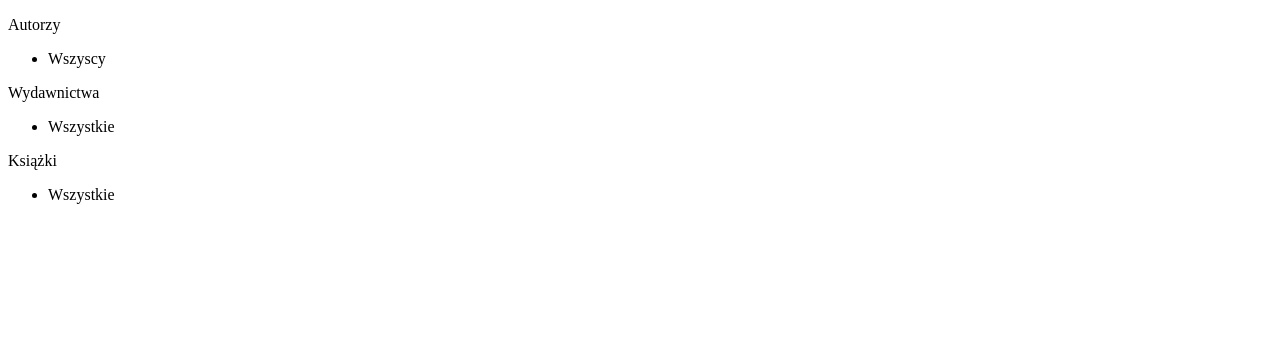
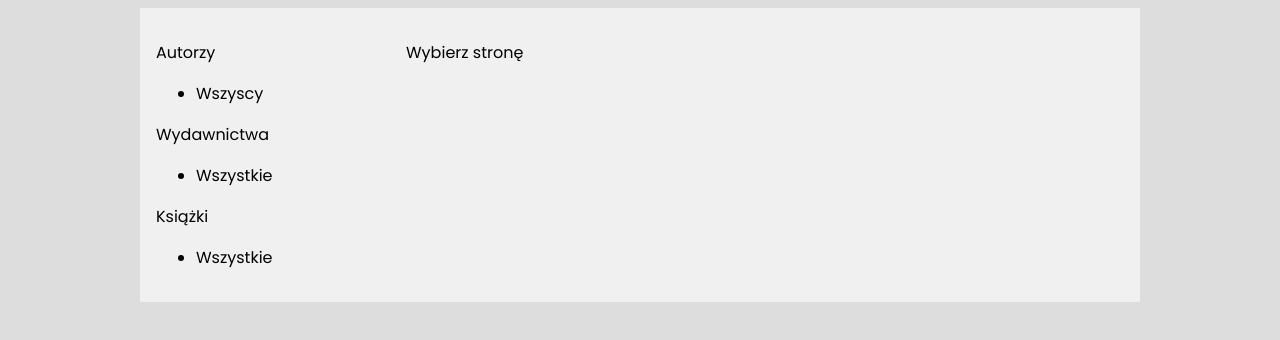
Before and after one commit to szewczukk/bookify, a React (Create React App) app: page / in a window 1280 px wide. Shown: the top 340 px of the page. Built offline with nearby package versions, Linux system fonts and the light colour scheme.

Commit message:
Basic website grid

```diff
--- a/package.json
+++ b/package.json
@@ -13,6 +13,7 @@
 		"react": "^17.0.2",
 		"react-dom": "^17.0.2",
 		"react-scripts": "4.0.3",
+		"styled-components": "^5.3.0",
 		"typescript": "^4.1.2",
 		"web-vitals": "^1.0.1"
 	},
@@ -38,6 +39,7 @@
 	"devDependencies": {
 		"@cypress/react": "^5.8.0",
 		"@cypress/webpack-dev-server": "^1.3.0",
+		"@types/styled-components": "^5.1.9",
 		"@typescript-eslint/eslint-plugin": "^4.25.0",
 		"@typescript-eslint/parser": "^4.25.0",
 		"cypress": "^7.4.0",
--- a/src/App.tsx
+++ b/src/App.tsx
@@ -1,6 +1,39 @@
 import React from 'react';
 import Navigation from './components/Navigation';
+import styled, { createGlobalStyle } from 'styled-components';
 
-const App = () => <Navigation />;
+const App = () => (
+	<>
+		<Global />
+		<Wrapper>
+			<Navigation />
+			<p>Wybierz stronę</p>
+		</Wrapper>
+	</>
+);
 
 export default App;
+
+const Wrapper = styled.div`
+	width: 1000px;
+	padding: 16px;
+	margin: 0 auto;
+	display: grid;
+
+	grid-template-columns: 250px 1fr;
+	grid-template-rows: 1fr;
+
+	background-color: rgb(240, 240, 240);
+`;
+
+const Global = createGlobalStyle`
+	* {
+		box-sizing: border-box;
+		font-family: 'Poppins', sans-serif;
+	}
+
+	body {
+		background-color: #ddd;
+		font-size: 16px;
+	}
+`;
```
Also changed, not shown: 1 other file (tests, documents, lock files or other folders).
